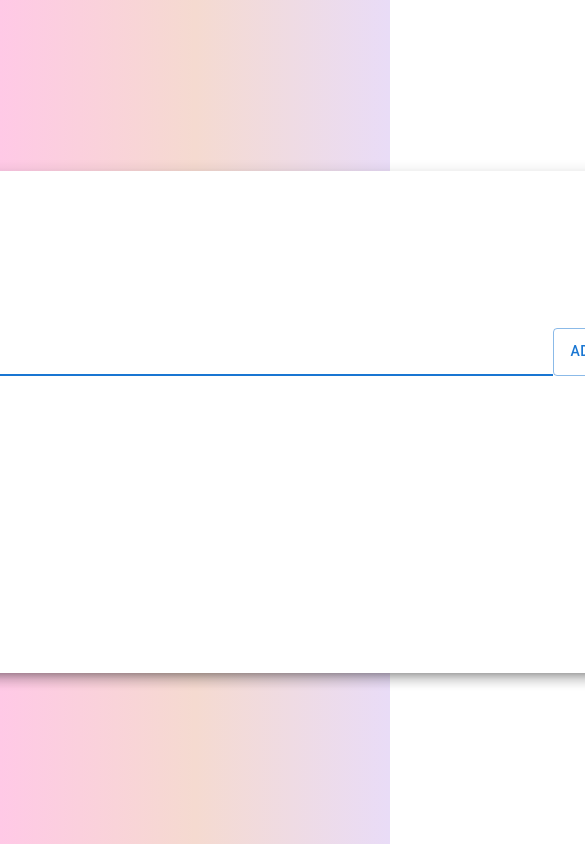
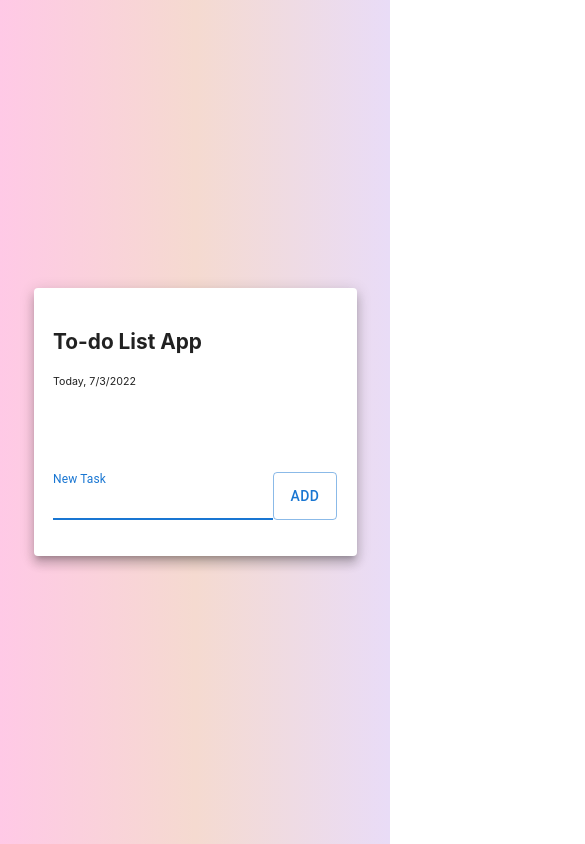
Before and after one commit to vaahxx/to-do-list, a React (Create React App) app: page / in a window 390 px wide. Shown: the top 844 px of the page, 585 px wide, since content can reach past the window. Built offline with nearby package versions, Linux system fonts and the light colour scheme.

Commit message:
add responsiveness

```diff
--- a/src/App.css
+++ b/src/App.css
@@ -17,7 +17,7 @@
 }
 
 .App-main {
-  min-height: 100vh;
+  height: 100vh;
   display: flex;
   flex-direction: column;
   align-items: center;
@@ -25,19 +25,15 @@
 }
 
 .App-main-card {
-  padding: 40px;
-  min-height: 50vh;
-  min-width: 100vh;
+  padding: 5vw;
+  max-height: 80%;
+  max-width: 100vh;
 }
 
 p {
-  font-size: 16px;
+  font-size: 0.6em;
 }
 
 header {
-  margin-bottom: 30px;
+  margin-bottom: 10vh;
 }
-
-.MuiFormControl-fullWidth {
-  margin-right: 5vw;
-}
```
